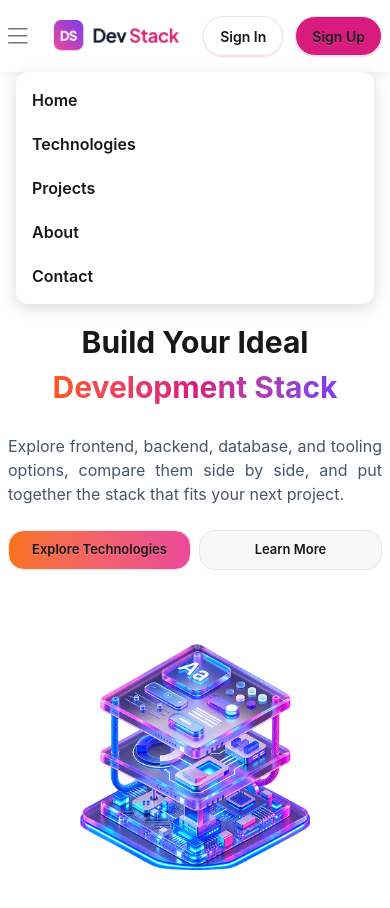
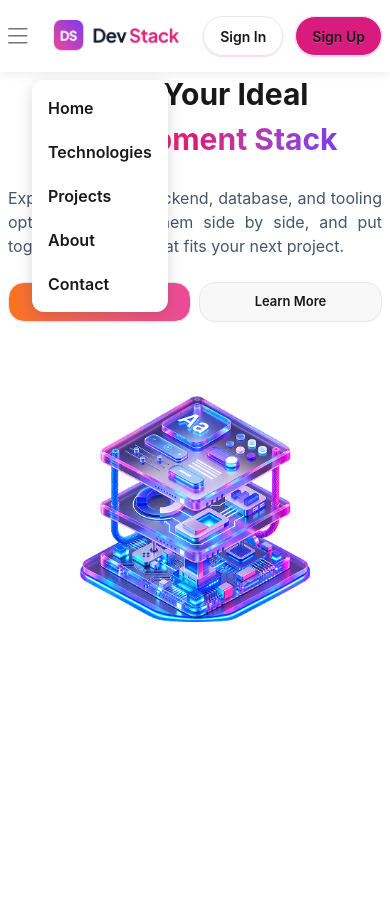
Before and after one commit to Mostafijur8/B14-A05-DevStack, a React (Vite) app: page / in a window 390 px wide. Both pictures are taken after a click on the button 18 px from the left and 36 px from the top of the page. Shown: the top 908 px of the page. After the commit the page ends 844 px from the top, so only its background shows below. Built offline with nearby package versions, Linux system fonts and the light colour scheme.

Commit message:
Fix mobile menu positioning by updating styles for better visibility

```diff
--- a/src/component/Nav.tsx
+++ b/src/component/Nav.tsx
@@ -5,7 +5,7 @@ const Nav = () => {
   const [active, setActive] = useState("signup");
   const [menuOpen, setMenuOpen] = useState(false);
   return (
-    <div>
+    <div className="relative">
       <nav className="container mx-auto px-2 sm:px-6 lg:px-8  py-4 flex justify-between items-center  md:shadow-none shadow-[0_2px_10px_rgba(0,0,0,0.08)]">
         {/* mobile menu button */}
         <button
@@ -97,7 +97,7 @@ const Nav = () => {
 
       {/* mobile menu list */}
       {menuOpen && (
-        <div className="md:hidden  mx-4 mb-4  px-4 py-4  bg-white rounded-xl shadow-[0_4px_15px_rgba(0,0,0,0.15)]">
+        <div className="md:hidden  absolute left-4 top-20 z-50 mx-4 mb-4  px-4 py-4  bg-white rounded-xl shadow-[0_4px_15px_rgba(0,0,0,0.15)] ">
           <ul className="  flex flex-col  items-start gap-5">
             <li>
               <a
```
